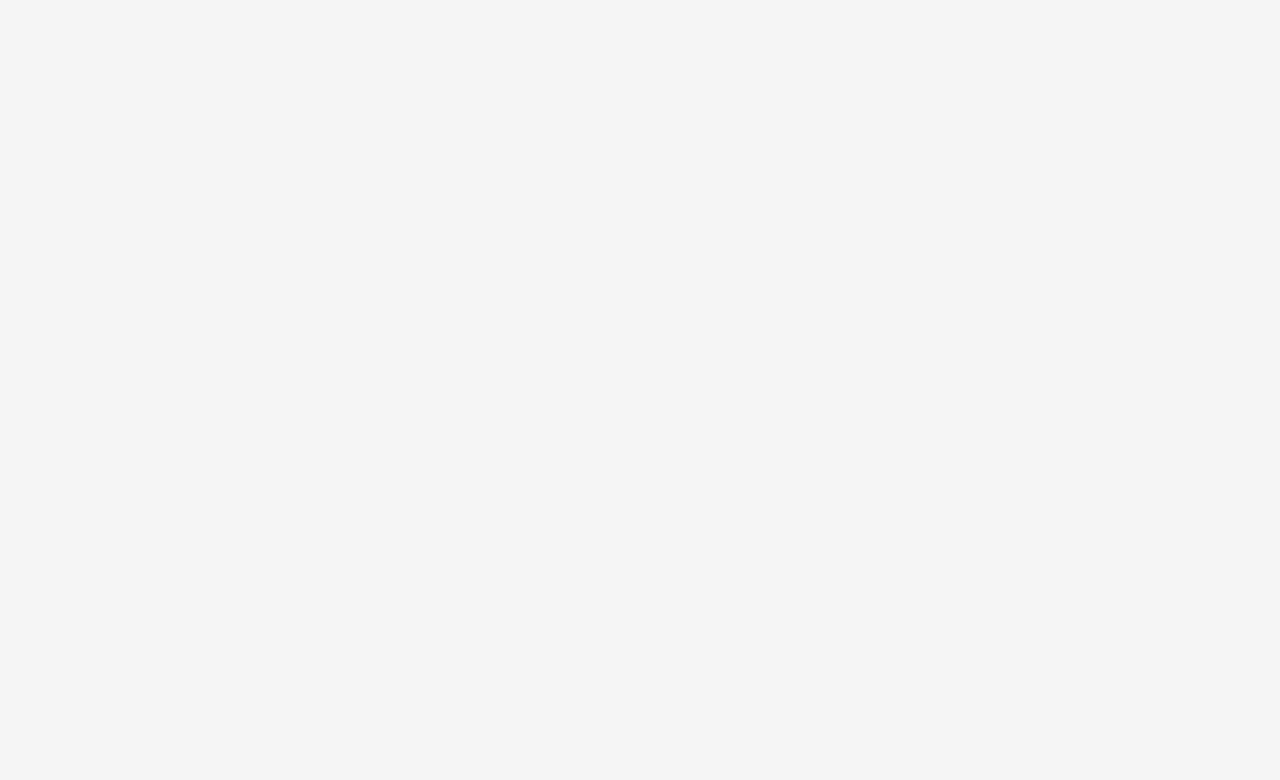
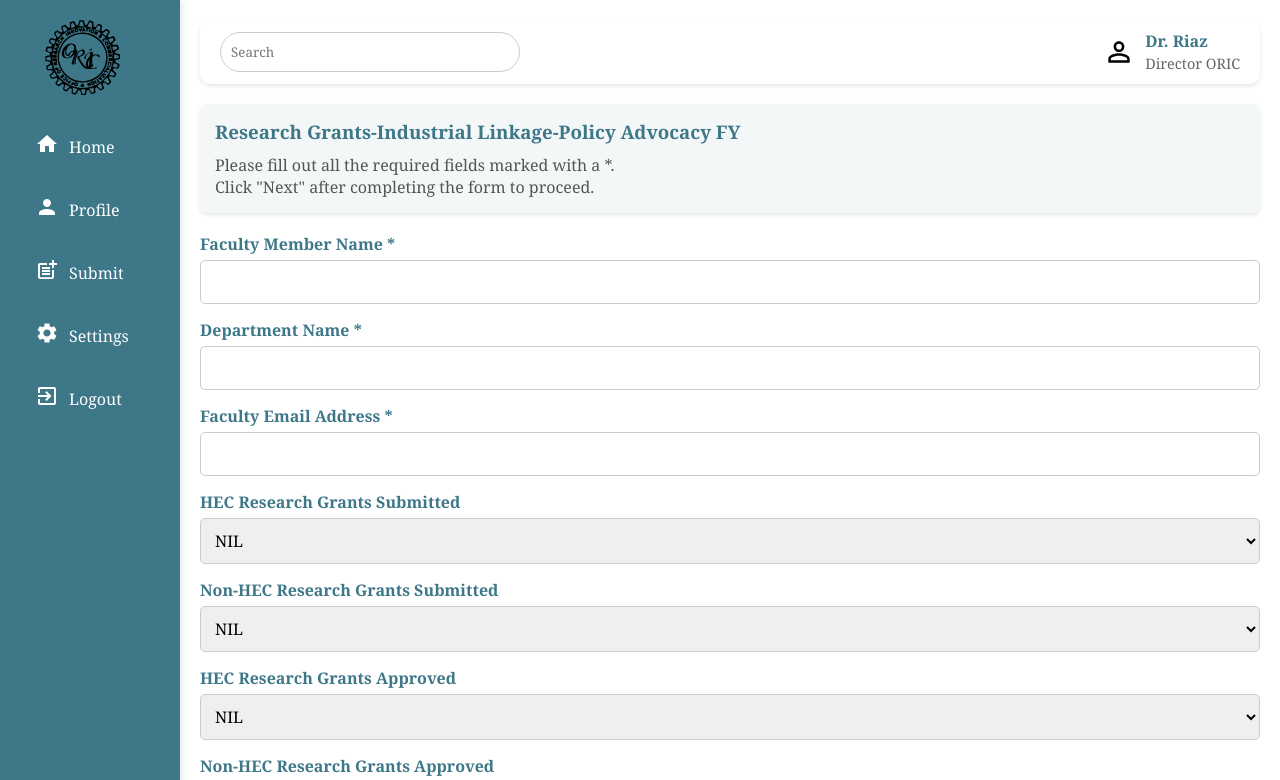
Before and after one commit to binary-GIT/ORIC, a React (Vite) app in the folder frontend/: page /form1 in a window 1280 px wide. Before the commit this address had no page. Shown: the top 780 px of the page. Built offline with nearby package versions, Linux system fonts and the light colour scheme.

Commit message:
RIC Form 1

```diff
--- a/frontend/src/App.jsx
+++ b/frontend/src/App.jsx
@@ -7,6 +7,7 @@ import Login from './pages/Login/Login'
 // import Form3 from './pages/Form/form3';
 // import Dashboard from './pages/dashboard/dashboard';
 import Home from './pages/home/home';
+import Form from './pages/RIC Forms/Ricform';
 
 //import Navbar from './components/Navbar/Navbar';
 // import Navbar from './components/Navbar/Navbar';
@@ -27,6 +28,7 @@ function App() {
         <Route path="/form3" element={<Form3 />} /> */}
         {/* <Route path="/dashboard" element={<Dashboard />} /> */}
         <Route path="/home" element={<Home />} />
+        <Route path='form1' element={<Form />} />
 
 
         {/*<Route path="/navbar" element={<Navbar />} /> */}
--- a/frontend/src/pages/RIC Forms/Ricform.css
+++ b/frontend/src/pages/RIC Forms/Ricform.css
@@ -0,0 +1,139 @@
+/* General Styles */
+.oric-page-container {
+    display: flex;
+    height: 100vh;
+    background-color: #f5f7fa;
+  }
+
+  .oric-form-container {
+    margin-left: 180px;
+    padding: 20px;
+    background-color: #fff;
+    width: 100%;
+    min-height: fit-content;
+  }
+
+  /* Top Navigation */
+  .oric-top-bar {
+    display: flex;
+    justify-content: space-between;
+    align-items: center;
+    padding: 10px 20px;
+    background-color: #ffffff;
+    box-shadow: 0 2px 4px rgba(0, 0, 0, 0.1);
+    margin-bottom: 20px;
+    border-radius: 10px;
+  }
+
+  .oric-search-input {
+    width: 300px;
+    padding: 10px;
+    border: 1px solid #ccc;
+    border-radius: 20px;
+    outline: none;
+  }
+
+  .oric-user-profile
+  {
+    display: flex;
+    align-items: center;
+  }
+
+  .oric-icon {
+    font-size: 2rem;
+    margin-right: 10px;
+  }
+
+  .oric-user-info .oric-user-name {
+    display: flex;
+    font-weight: bold;
+    color: #3d7788;
+  }
+
+  .oric-user-info .oric-user-role {
+    font-size: 0.9rem;
+    color: #666;
+  }
+
+  /* Form Instructions */
+  .oric-form-instructions {
+    background-color: #f4f7f8;
+    padding: 15px;
+    border-radius: 8px;
+    box-shadow: 0px 2px 4px rgba(0, 0, 0, 0.1);
+    margin-bottom: 20px;
+  }
+
+  .oric-form-instructions h3 {
+    color: #3d7788;
+    margin-bottom: 10px;
+  }
+
+  .oric-form-instructions p {
+    color: #555;
+  }
+
+  .error-message {
+    color: red;
+    font-size: 12px;
+    margin-top: 5px;
+  }
+
+  /* ORIC Form */
+  .oric-main-form {
+    display: flex;
+    flex-direction: column;
+    gap: 15px;
+  }
+
+  .oric-form-group {
+    display: flex;
+    flex-direction: column;
+  }
+
+  .oric-form-group label {
+    font-weight: bold;
+    margin-bottom: 5px;
+    color: #3d7788;
+  }
+
+  .oric-form-group input,
+  .oric-form-group select {
+    padding: 10px;
+    border: 1px solid #ccc;
+    border-radius: 5px;
+    font-size: 1rem;
+  }
+
+  .oric-submit-btn {
+    align-self: flex-start;
+    background-color: #3d7788;
+    color: white;
+    padding: 10px 20px;
+    border: none;
+    border-radius: 5px;
+    cursor: pointer;
+    font-size: 1rem;
+  }
+
+  .oric-submit-btn:hover {
+    background-color: #2c5b66;
+  }
+
+  /* Responsive Styles */
+  @media (max-width: 768px) {
+    .oric-form-container {
+      margin-left: 0;
+      padding: 10px;
+    }
+
+    .oric-form-instructions,
+    .oric-main-form {
+      padding: 10px;
+    }
+
+    .oric-form-group input,
+    .oric-form-group select {
+      font-size: 0.9rem;
+    }
+  }
--- a/frontend/src/pages/RIC Forms/Ricform.jsx
+++ b/frontend/src/pages/RIC Forms/Ricform.jsx
@@ -0,0 +1,209 @@
+import React, { useState } from 'react';
+import Sidebar from '../../components/Sidebar/Sidebar';
+import { MdPersonOutline } from 'react-icons/md';
+import './RicForm.css';
+
+const Form = () => {
+  const [formData, setFormData] = useState({
+    facultyName: '',
+    departmentName: '',
+    facultyEmail: '',
+    researchGrantsSubmittedHEC: '',
+    researchGrantsSubmittedNonHEC: '',
+    researchGrantsApprovedHEC: '',
+    researchGrantsApprovedNonHEC: '',
+    projectsCompletedHEC: '',
+    projectsCompletedNonHEC: '',
+    jointResearchSubmitted: '',
+    jointResearchApproved: '',
+    jointResearchCompleted: '',
+    policyAdvocacyInitiatives: '',
+    researchLinkagesDeveloped: '',
+    civicEngagementActivities: '',
+    consultancyContractsSecured: '',
+    industryLiaisonDeveloped: '',
+  });
+
+  const [errors, setErrors] = useState({}); // To track validation errors
+  const [isErrorVisible, setIsErrorVisible] = useState(false); // To control error visibility
+
+  // Input Change Handler
+  const handleInputChange = (e) => {
+    const { name, value } = e.target;
+
+    // Validation for alphabet-only fields
+    if (name === 'facultyName' || name === 'departmentName') {
+      const alphabetRegex = /^[A-Za-z\s]*$/;
+      if (!alphabetRegex.test(value)) {
+        setErrors({ ...errors, [name]: 'Only alphabets are allowed' });
+        return;
+      }
+    }
+
+    // Clear error on valid input
+    setErrors({ ...errors, [name]: '' });
+
+    setFormData({ ...formData, [name]: value });
+  };
+
+  const renderSelectOptions = () => {
+    const options = ['NIL', ...Array.from({ length: 10 }, (_, i) => i + 1)];
+    return options.map((option) => (
+      <option key={option} value={option}>
+        {option}
+      </option>
+    ));
+  };
+
+  // Email Validation
+  const isEmailValid = (email) => {
+    return email.includes('@'); // Basic check for '@'
+  };
+
+  // Form Submission Handler
+  const handleSubmit = (e) => {
+    e.preventDefault();
+
+    const newErrors = {};
+
+    // Check for empty fields
+    Object.keys(formData).forEach((key) => {
+      if (!formData[key]) {
+        newErrors[key] = 'This field is required';
+      }
+    });
+
+    // Validate Email Format
+    if (!isEmailValid(formData.facultyEmail)) {
+      newErrors.facultyEmail = 'Email must include @';
+    }
+
+    // If there are errors, stop submission and show error messages
+    if (Object.keys(newErrors).length > 0) {
+      setErrors(newErrors);
+      setIsErrorVisible(true); // Show error messages
+      setTimeout(() => {
+        setIsErrorVisible(false); // Hide error messages after 2 seconds
+      }, 2000);
+      return;
+    }
+
+    // Form submission successful
+    console.log('Form Data Submitted:', formData);
+    alert('Form submitted successfully!');
+  };
+
+  return (
+    <div className="oric-page-container">
+      <Sidebar />
+      <div className="oric-form-container">
+        {/* Top Navigation Section */}
+        <div className="oric-top-bar">
+          <div className="oric-search-bar">
+            <input type="text" placeholder="Search" className="oric-search-input" />
+          </div>
+          <div className="oric-user-profile">
+            <MdPersonOutline className="oric-icon" />
+            <div className="oric-user-info">
+              <span className="oric-user-name">Dr. Riaz</span>
+              <span className="oric-user-role">Director ORIC</span>
+            </div>
+          </div>
+        </div>
+
+        {/* Form Instructions */}
+        <div className="oric-form-instructions">
+          <h3>Research Grants-Industrial Linkage-Policy Advocacy FY</h3>
+          <p>
+            Please fill out all the required fields marked with a *.
+          </p>
+          <p>
+            Click "Next" after completing the form to proceed.
+          </p>
+        </div>
+
+        {/* ORIC Form */}
+        <form className="oric-main-form" onSubmit={handleSubmit}>
+          <div className="oric-form-group">
+            <label>Faculty Member Name *</label>
+            <input
+              type="text"
+              name="facultyName"
+              value={formData.facultyName}
+              onChange={handleInputChange}
+              required
+            />
+            {isErrorVisible && errors.facultyName && (
+              <span className="error-message">{errors.facultyName}</span>
+            )}
+          </div>
+
+          <div className="oric-form-group">
+            <label>Department Name *</label>
+            <input
+              type="text"
+              name="departmentName"
+              value={formData.departmentName}
+              onChange={handleInputChange}
+              required
+            />
+            {isErrorVisible && errors.departmentName && (
+              <span className="error-message">{errors.departmentName}</span>
+            )}
+          </div>
+
+          <div className="oric-form-group">
+            <label>Faculty Email Address *</label>
+            <input
+              type="email"
+              name="facultyEmail"
+              value={formData.facultyEmail}
+              onChange={handleInputChange}
+              required
+            />
+            {isErrorVisible && errors.facultyEmail && (
+              <span className="error-message">{errors.facultyEmail}</span>
+            )}
+          </div>
+
+          {[
+            { key: 'researchGrantsSubmittedHEC', label: 'HEC Research Grants Submitted' },
+            { key: 'researchGrantsSubmittedNonHEC', label: 'Non-HEC Research Grants Submitted' },
+            { key: 'researchGrantsApprovedHEC', label: 'HEC Research Grants Approved' },
+            { key: 'researchGrantsApprovedNonHEC', label: 'Non-HEC Research Grants Approved' },
+            { key: 'projectsCompletedHEC', label: 'HEC Projects Completed' },
+            { key: 'projectsCompletedNonHEC', label: 'Non-HEC Projects Completed' },
+            { key: 'jointResearchSubmitted', label: 'Joint Research Projects Submitted' },
+            { key: 'jointResearchApproved', label: 'Joint Research Projects Approved' },
+            { key: 'jointResearchCompleted', label: 'Joint Research Projects Completed' },
+            { key: 'policyAdvocacyInitiatives', label: 'Policy Advocacy Initiatives' },
+            { key: 'researchLinkagesDeveloped', label: 'Research Linkages Developed' },
+            { key: 'civicEngagementActivities', label: 'Civic Engagement Activities' },
+            { key: 'consultancyContractsSecured', label: 'Consultancy Contracts Secured' },
+            { key: 'industryLiaisonDeveloped', label: 'Industry Liaison Developed' },
+          ].map((field) => (
+            <div className="oric-form-group" key={field.key}>
+              <label>{field.label}</label>
+              <select
+                name={field.key}
+                value={formData[field.key]}
+                onChange={handleInputChange}
+              >
+                {renderSelectOptions()}
+              </select>
+              {isErrorVisible && errors[field.key] && (
+                <span className="error-message">{errors[field.key]}</span>
+              )}
+            </div>
+          ))}
+
+          <button type="submit" className="oric-submit-btn">
+            Submit
+          </button>
+        </form>
+      </div>
+    </div>
+  );
+};
+
+export default Form;
--- a/frontend/src/pages/home/home.jsx
+++ b/frontend/src/pages/home/home.jsx
@@ -36,7 +36,7 @@ const Home = () => {
                     </div>
                     <div className="welcome-image">
                         <img
-                            src="welcome-pic.jpeg"
+                            src="welcome-section.png"
                             alt="Welcome Graphic"
                             className="welcome-graphic"
                         />
```
Also changed, not shown: frontend/public/welcome-section.png (renamed from frontend/public/file (20).png).
